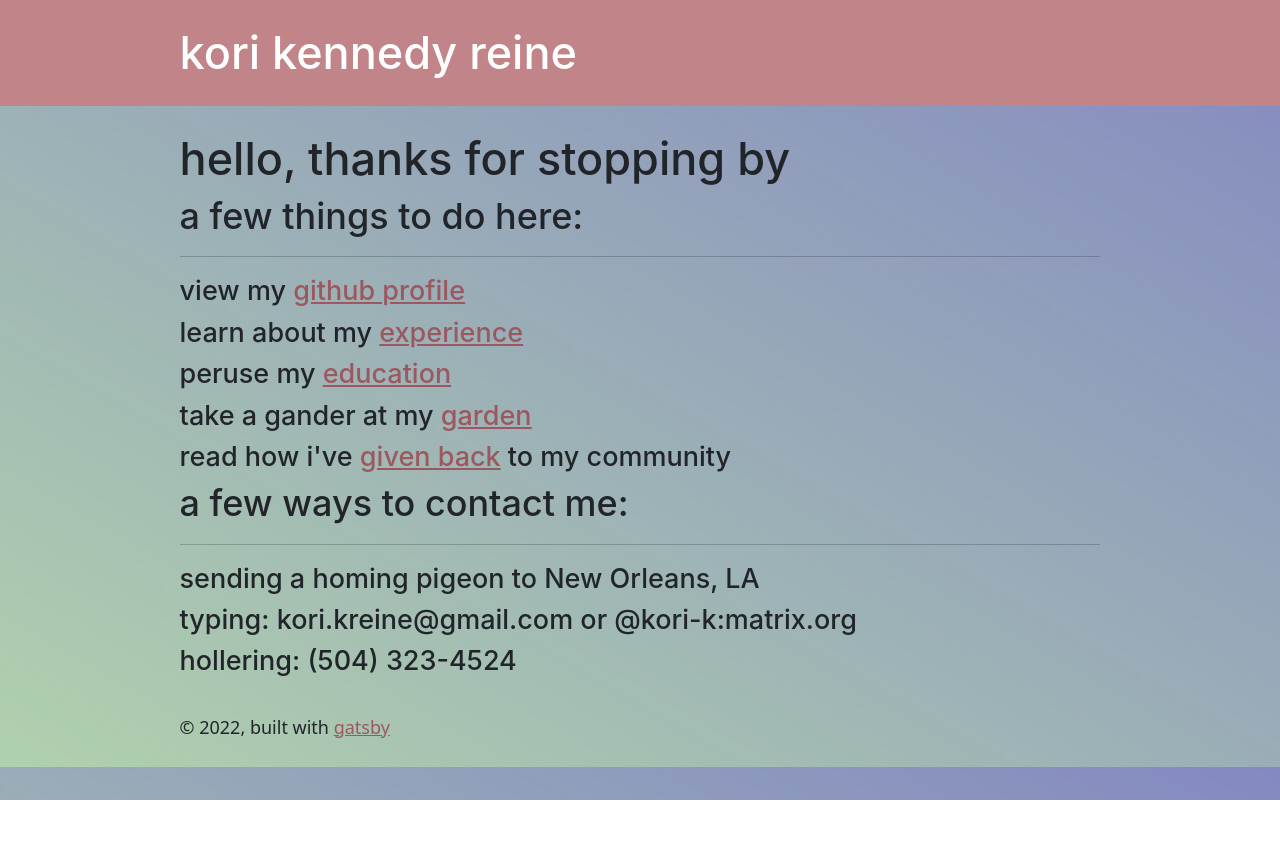
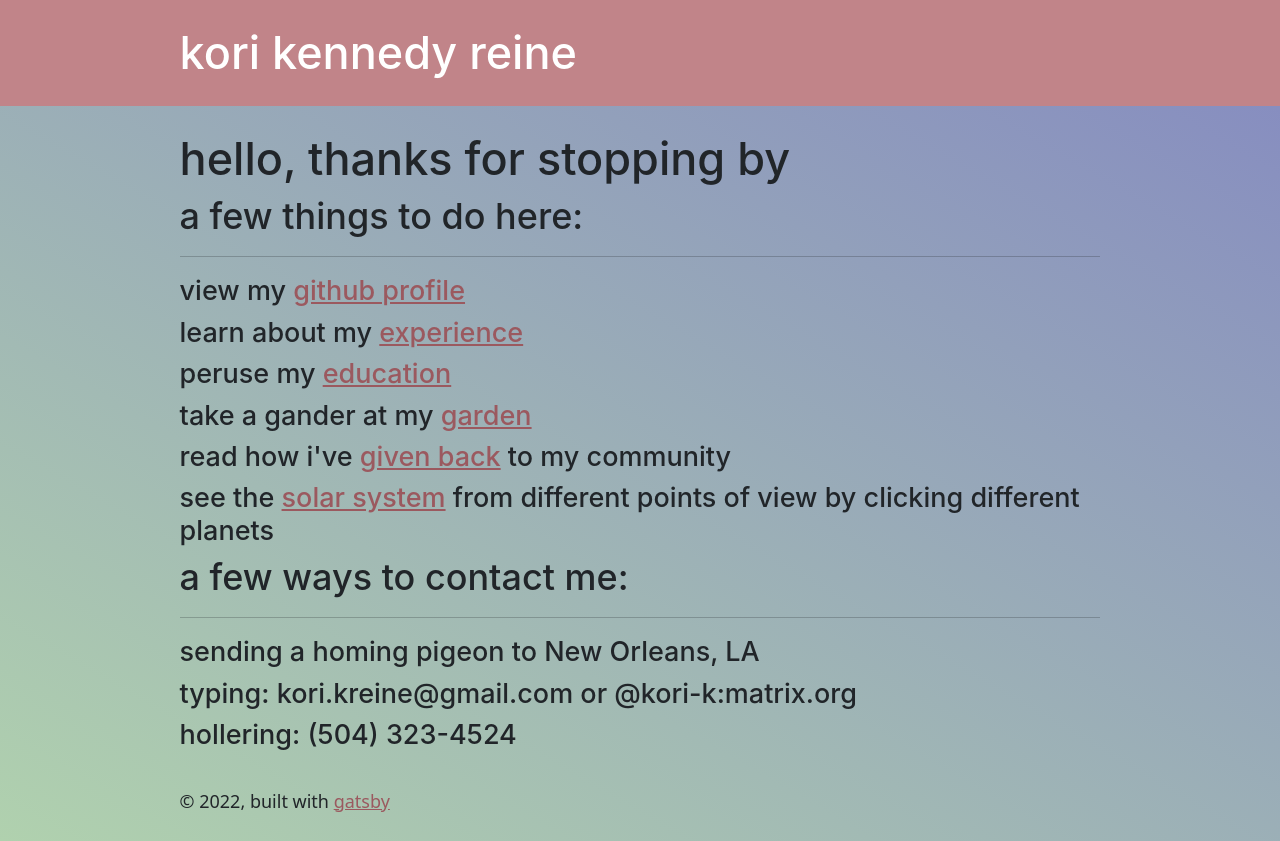
Before and after one commit to kkreine/personal-site-6, a Gatsby site: page / in a window 1280 px wide. Before the commit the page ends 800 px from the top, so only its background shows below. Built offline with nearby package versions, Linux system fonts and the light colour scheme; Gatsby itself is replaced by a stand-in of ours.

Commit message:
add solar system

```diff
--- a/src/pages/index.js
+++ b/src/pages/index.js
@@ -18,6 +18,7 @@ const IndexPage = () => (
     {/* <h4>explore the fabulous <ColoredLink linktext="https://pedantic-tereshkova-51a924.netlify.app" text="three divas gift shop" /></h4>    */}
     {/* <h4>listen to one of my <Link to="/podcasts/">podcast recommendations</Link> </h4> */}
     <h4>read how i've <ColoredLink linktext="/volunteering/" text="given back" /> to my community</h4>
+    <h4>see the <ColoredLink linktext="https://i.simmer.io/@korikenn/solar-system-simulator" text="solar system" /> from different points of view by clicking different planets</h4>
 
     <h2>a few ways to contact me:</h2>
     <HorizontalLine />
```
